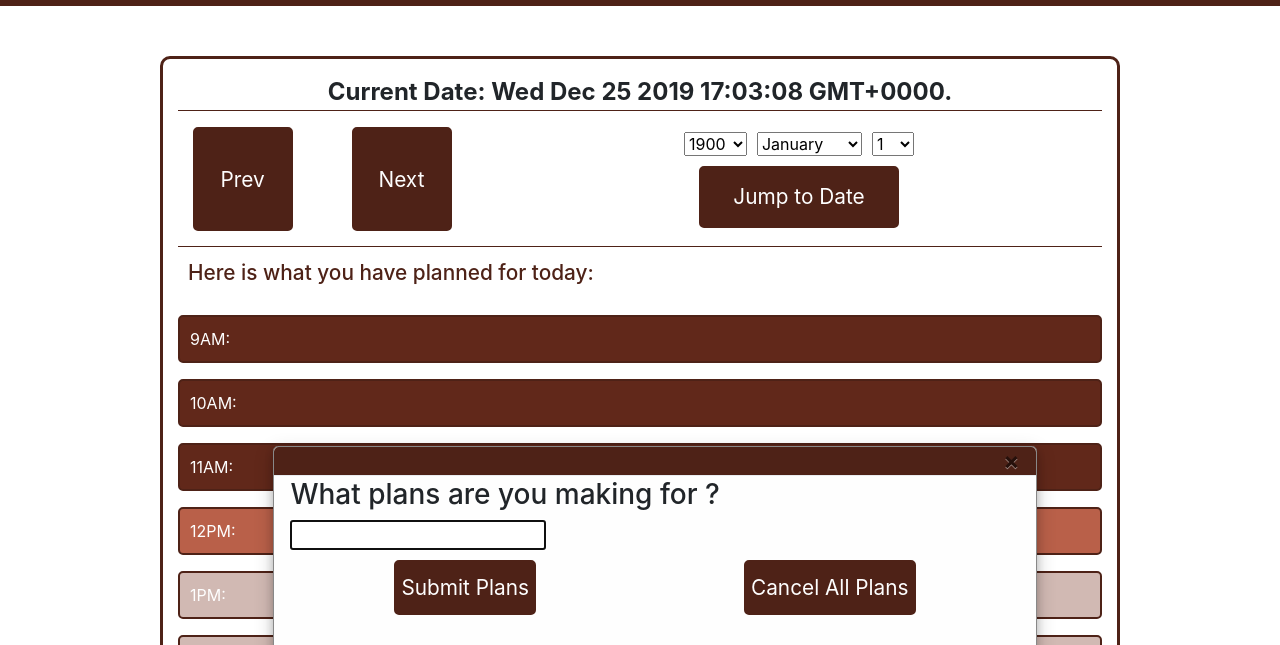
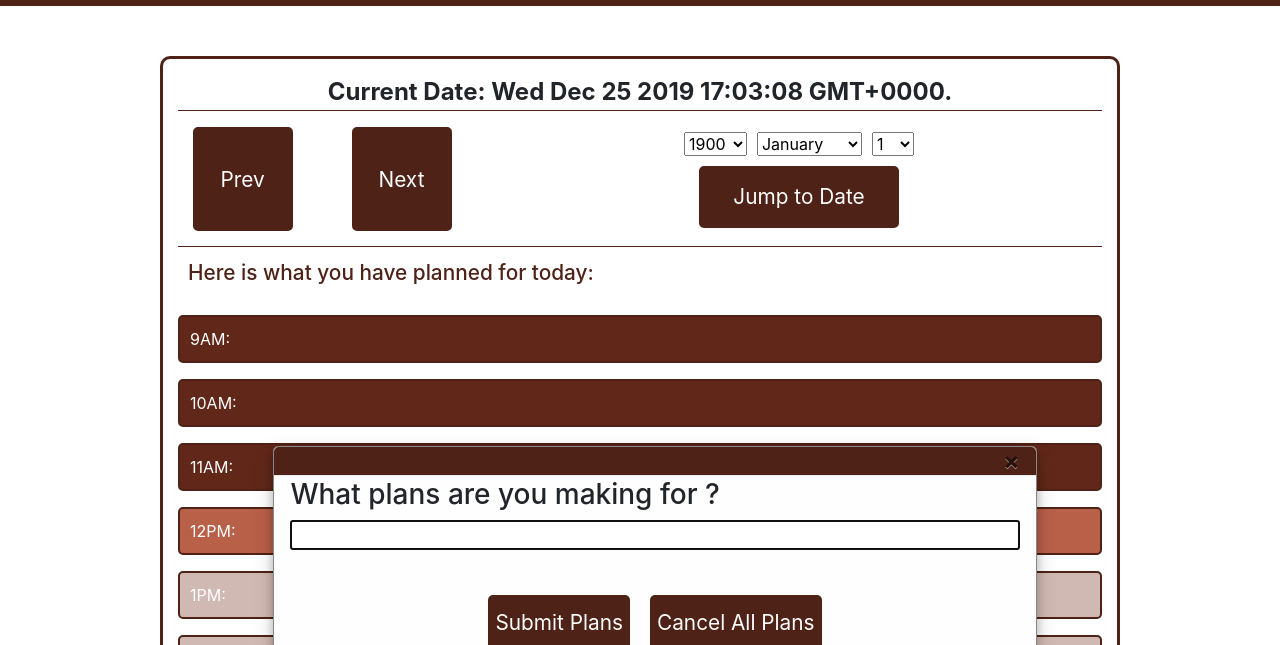
Before and after one commit to agtravis/homework-week-5, a plain HTML site: page index.html in a window 1280 px wide. Both pictures are taken after a click on the element "9AM:". Shown: the part 155-800 px from the top of the page. Drawn offline with nearby package versions, Linux system fonts and the light colour scheme.

Commit message:
styled prompt box

```diff
--- a/assets/styles/styles.css
+++ b/assets/styles/styles.css
@@ -104,12 +104,9 @@ body {
 
 .modal-body {
   padding: 2px 16px;
-  height: 240px;
-}
-
-.modal-body textarea {
-  width: 100%;
-  height: 50px;
+  height: 220px;
+  display: flex;
+  flex-direction: column;
 }
 
 .modal-content {
@@ -126,6 +123,11 @@ body {
   display: flex;
   justify-content: space-around;
   align-items: center;
+  margin: auto;
+}
+
+#your-plans {
+  width: 100%;
 }
 
 footer {
```
